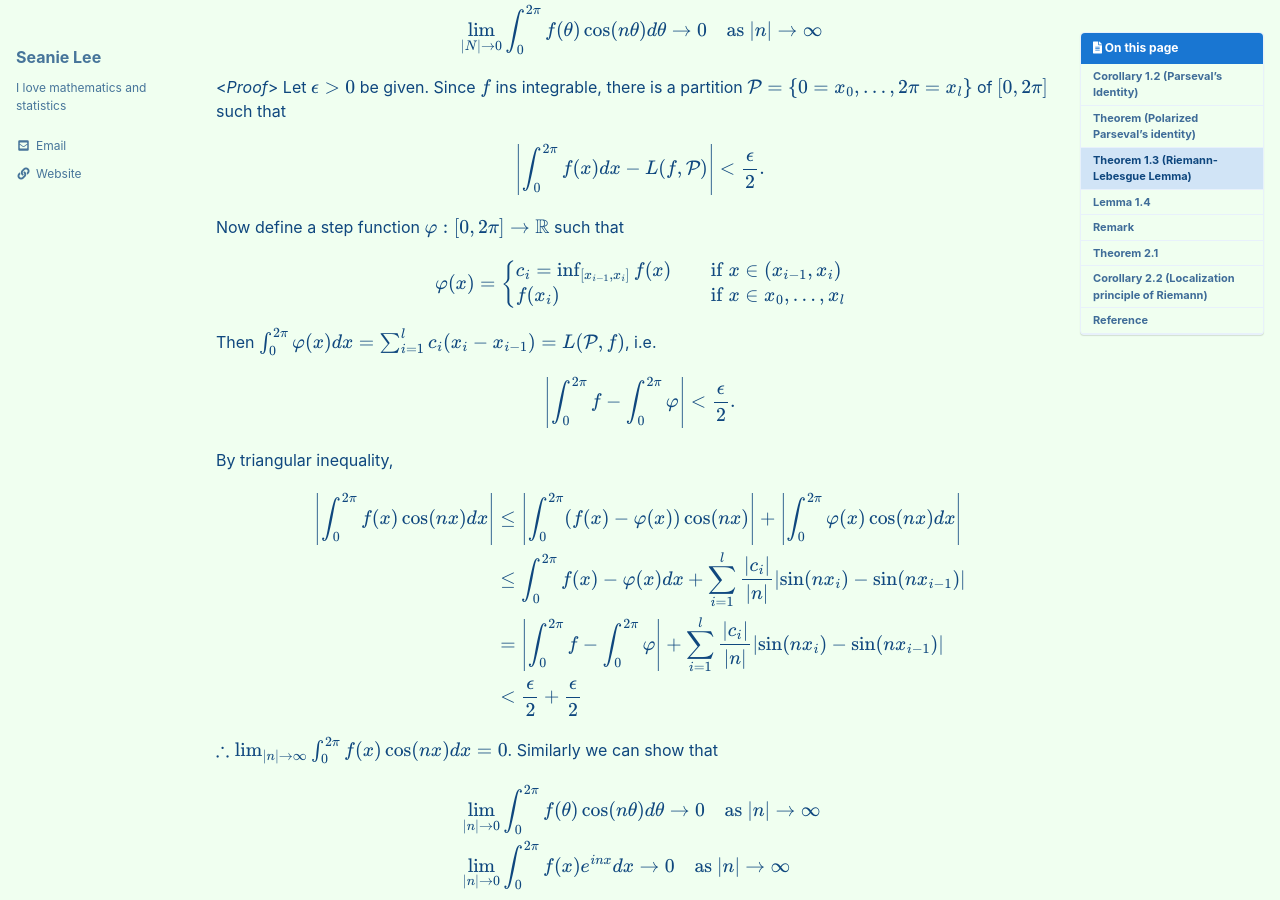
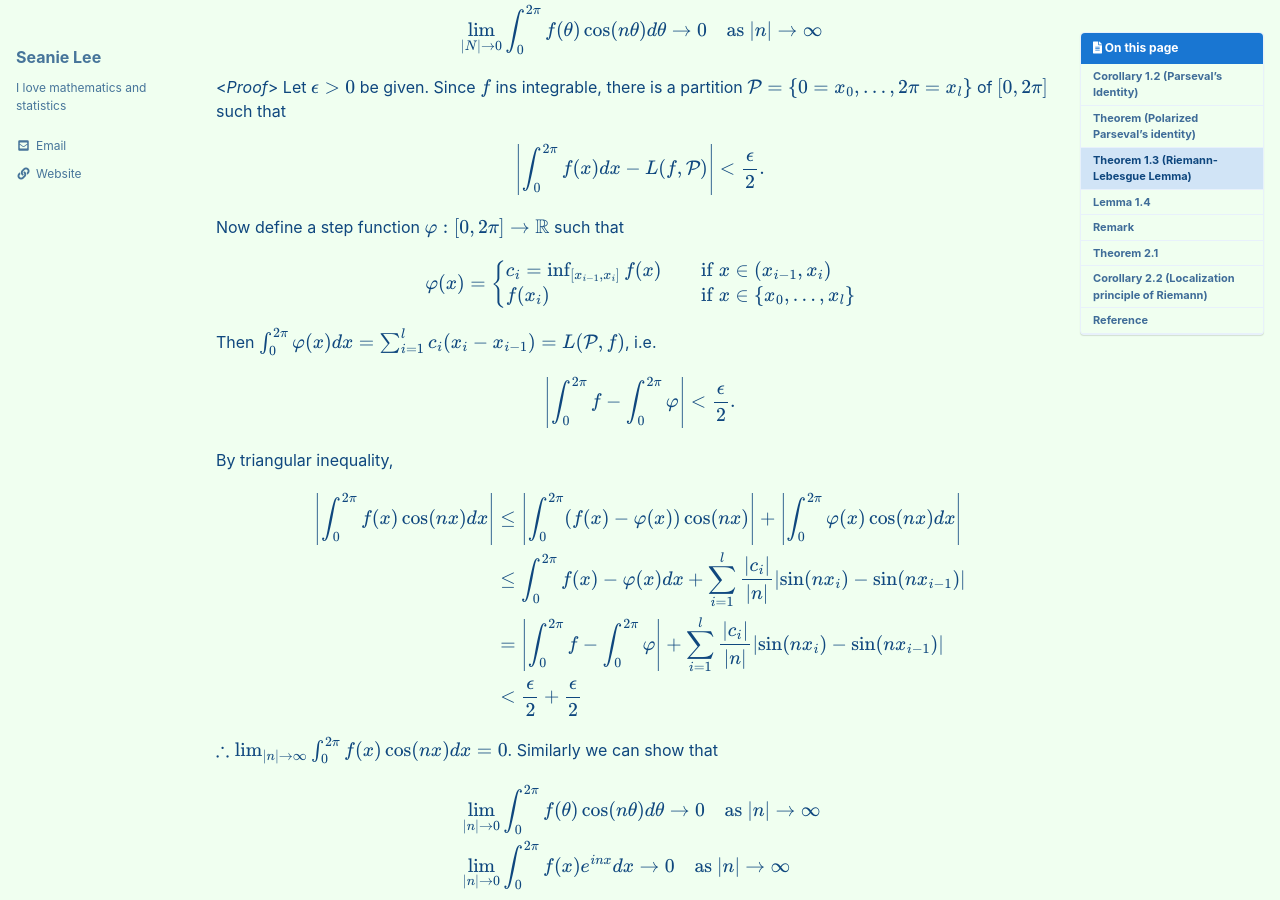
Before and after one commit to seanie12/blog, a Jekyll site: the page built from _posts/2023-06-17-L2-recovery.md, in a window 1280 px wide and 900 px high, scrolled down 1616 px. Built offline with Jekyll 4.4.1, drawn with Linux system fonts in a browser that asks for light colours; cached includes are drawn as plain includes; formulas are drawn with MathJax 3.

```diff
--- a/_posts/2023-06-17-L2-recovery.md
+++ b/_posts/2023-06-17-L2-recovery.md
@@ -109,7 +109,7 @@ $$
 \varphi(x)=
 \begin{cases}
 c_i=\inf_{[x_{i-1}, x_i]}f(x) \quad &\text{if } x \in (x_{i-1}, x_i) \\
-f(x_i) \quad  &\text{if } x \in {x_0, \ldots, x_l}
+f(x_i) \quad  &\text{if } x \in \{x_0, \ldots, x_l\}
 \end{cases}
 \end{align*}
 $$
```
